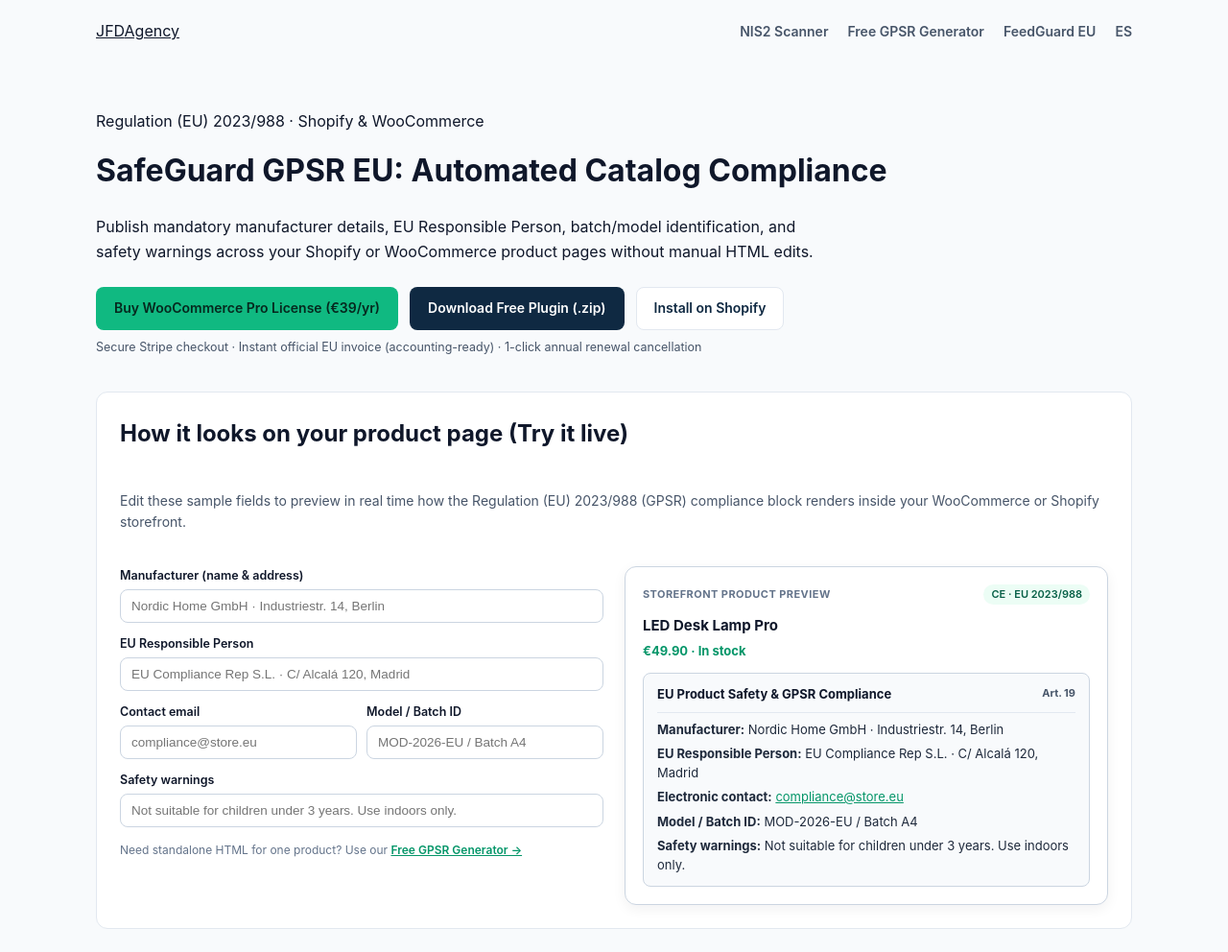
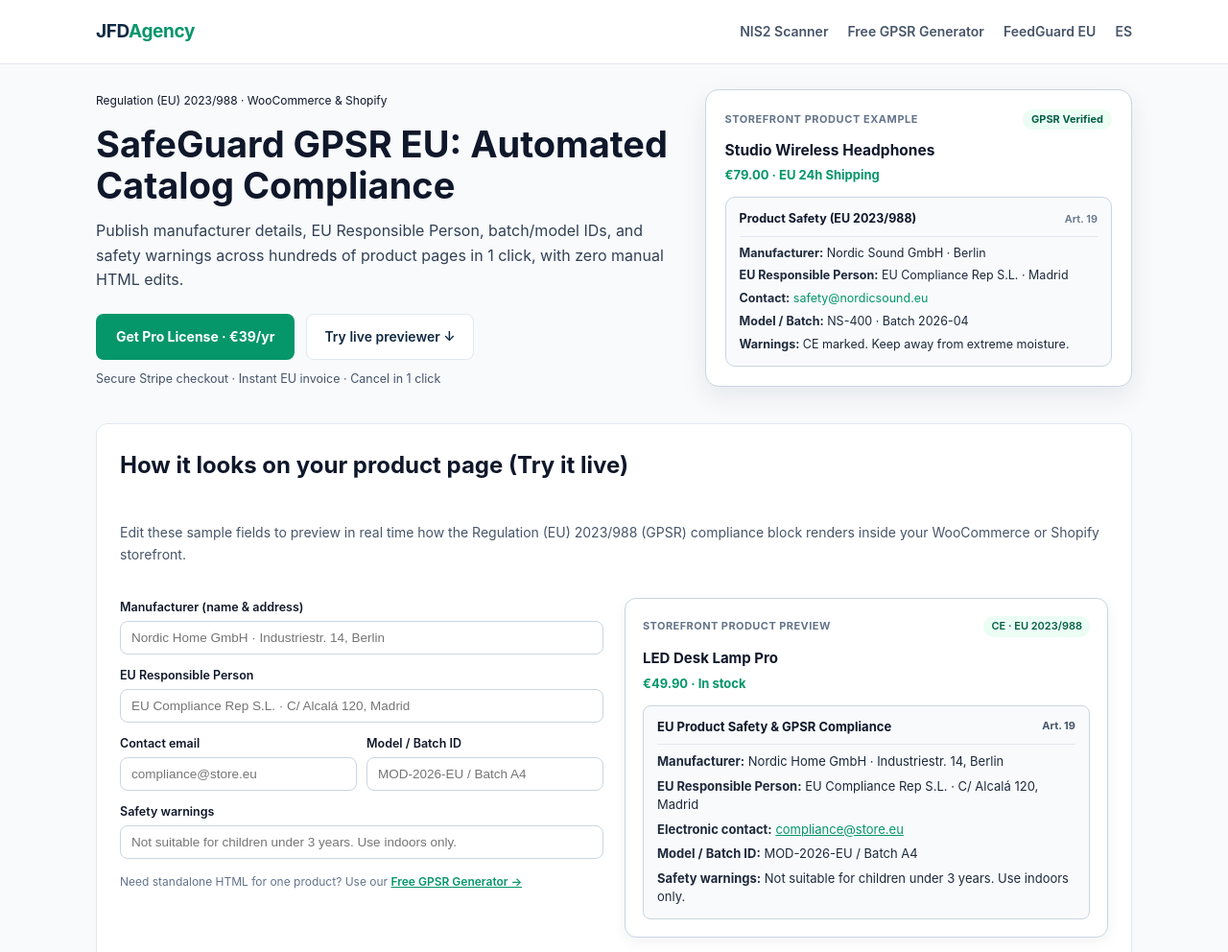
Before and after one commit to jusefek/jfdagency-web, a plain HTML site: page en/safeguard-gpsr/index.html in a window 1280 px wide. Shown: the top 992 px of the page at 96% size. Drawn offline with Linux system fonts and the light colour scheme.

Commit message:
Improve SafeGuard GPSR header and 2-column hero layout

```diff
--- a/assets/css/styles.css
+++ b/assets/css/styles.css
@@ -608,3 +608,45 @@ a {
   background: #f1f5f9;
   color: var(--navy);
 }
+
+.navbar {
+  position: sticky;
+  top: 0;
+  z-index: 40;
+  background: rgba(255, 255, 255, 0.94);
+  backdrop-filter: blur(8px);
+  border-bottom: 1px solid var(--border);
+}
+
+.logo {
+  text-decoration: none;
+  font-weight: 700;
+  font-size: 19px;
+  color: var(--navy);
+  letter-spacing: -0.02em;
+}
+
+.logo span {
+  color: var(--emerald-dark);
+}
+
+.btn-emerald-solid {
+  background: #059669;
+  color: #ffffff;
+  font-weight: 700;
+}
+
+.gpsr-hero-grid {
+  display: grid;
+  grid-template-columns: 1.15fr 0.85fr;
+  gap: 32px;
+  align-items: center;
+  margin-bottom: 36px;
+}
+
+@media (max-width: 860px) {
+  .gpsr-hero-grid {
+    grid-template-columns: 1fr;
+    gap: 24px;
+  }
+}
--- a/en/safeguard-gpsr/index.html
+++ b/en/safeguard-gpsr/index.html
@@ -43,7 +43,7 @@
 <body>
   <nav class="navbar">
     <div class="container nav-inner">
-      <a href="/en/" class="logo">JFD<span>Agency</span></a>
+      <a href="/en/" class="logo" style="text-decoration:none;font-weight:700;">JFD<span>Agency</span></a>
       <div class="nav-links">
         <a href="/en/nis2/">NIS2 Scanner</a>
         <a href="/en/gpsr/">Free GPSR Generator</a>
@@ -53,24 +53,50 @@
     </div>
   </nav>
 
-  <main class="container" style="padding-top:48px;padding-bottom:64px;">
-    <span class="badge badge-green">Regulation (EU) 2023/988 · Shopify &amp; WooCommerce</span>
-    <h1 style="margin-top:12px;">SafeGuard GPSR EU: Automated Catalog Compliance</h1>
-    <p class="lead" style="max-width:760px;">
-      Publish mandatory manufacturer details, EU Responsible Person, batch/model identification, and safety warnings across your Shopify or WooCommerce product pages without manual HTML edits.
-    </p>
+  <main class="container" style="padding-top:24px;padding-bottom:64px;">
+    <section class="gpsr-hero-grid" aria-label="SafeGuard GPSR EU Overview">
+      <div>
+        <span class="badge badge-green" style="font-size:12px;">Regulation (EU) 2023/988 · WooCommerce &amp; Shopify</span>
+        <h1 style="margin:12px 0 12px;font-size:clamp(26px,3.2vw,38px);line-height:1.15;">SafeGuard GPSR EU: Automated Catalog Compliance</h1>
+        <p class="lead" style="margin:0 0 22px;font-size:16px;color:#334155;">
+          Publish manufacturer details, EU Responsible Person, batch/model IDs, and safety warnings across hundreds of product pages in 1 click, with zero manual HTML edits.
+        </p>
 
-    <div style="display:flex;gap:12px;flex-wrap:wrap;margin:24px 0 8px;">
-      <a href="https://buy.stripe.com/aFaaEY4pM51J1K8gnS57W00" target="_blank" rel="noopener noreferrer" class="btn btn-emerald">Buy WooCommerce Pro License (€39/yr)</a>
-      <a href="/downloads/safeguard-gpsr-eu.zip" download class="btn btn-primary">Download Free Plugin (.zip)</a>
-      <a href="https://apps.shopify.com/safeguard-gpsr-eu" target="_blank" rel="noopener noreferrer" class="btn btn-outline">Install on Shopify</a>
-    </div>
-    <p style="margin:0 0 36px;font-size:12.5px;color:#475569;">
-      Secure Stripe checkout · Instant official EU invoice (accounting-ready) · 1-click annual renewal cancellation
-    </p>
+        <div style="display:flex;gap:12px;flex-wrap:wrap;margin-bottom:10px;">
+          <a href="https://buy.stripe.com/aFaaEY4pM51J1K8gnS57W00" target="_blank" rel="noopener noreferrer" class="btn btn-emerald-solid" style="padding:12px 20px;">Get Pro License · €39/yr</a>
+          <a href="#live-preview" class="btn btn-outline" style="padding:12px 18px;">Try live previewer ↓</a>
+        </div>
+        <p style="margin:0;font-size:12.5px;color:#475569;">
+          Secure Stripe checkout · Instant EU invoice · Cancel in 1 click
+        </p>
+      </div>
+
+      <div style="border:1px solid #cbd5e1;border-radius:14px;background:#ffffff;box-shadow:0 10px 28px rgba(15,23,42,0.08);padding:20px;">
+        <div style="display:flex;justify-content:space-between;align-items:center;margin-bottom:10px;">
+          <span style="font-size:11px;font-weight:700;text-transform:uppercase;letter-spacing:0.05em;color:#64748b;">Storefront Product Example</span>
+          <span style="font-size:11px;padding:2px 9px;border-radius:999px;background:#ecfdf5;color:#065f46;font-weight:700;">GPSR Verified</span>
+        </div>
+        <div style="font-weight:700;font-size:15.5px;color:#0f172a;">Studio Wireless Headphones</div>
+        <div style="font-size:13px;color:#059669;font-weight:700;margin:2px 0 12px;">€79.00 · EU 24h Shipping</div>
+
+        <div style="border:1px solid #cbd5e1;border-radius:10px;background:#f8fafc;padding:13px 14px;font-size:12.5px;line-height:1.5;color:#1e293b;">
+          <div style="font-weight:700;color:#0f172a;margin-bottom:8px;display:flex;justify-content:space-between;align-items:center;">
+            <span>Product Safety (EU 2023/988)</span>
+            <span style="font-size:11px;color:#64748b;font-weight:600;">Art. 19</span>
+          </div>
+          <div style="display:grid;gap:5px;border-top:1px solid #e2e8f0;padding-top:8px;">
+            <div><strong>Manufacturer:</strong> Nordic Sound GmbH · Berlin</div>
+            <div><strong>EU Responsible Person:</strong> EU Compliance Rep S.L. · Madrid</div>
+            <div><strong>Contact:</strong> <span style="color:#059669;">safety@nordicsound.eu</span></div>
+            <div><strong>Model / Batch:</strong> NS-400 · Batch 2026-04</div>
+            <div><strong>Warnings:</strong> CE marked. Keep away from extreme moisture.</div>
+          </div>
+        </div>
+      </div>
+    </section>
 
     <!-- 1 & 2. Realistic visual preview + Live in-browser customizer -->
-    <section class="card" style="margin-bottom:28px;" aria-label="Live GPSR product page preview">
+    <section id="live-preview" class="card" style="margin-bottom:28px;" aria-label="Live GPSR product page preview">
       <h2 style="margin-top:0;">How it looks on your product page (Try it live)</h2>
       <p style="color:#475569;font-size:14px;margin-top:4px;">
         Edit these sample fields to preview in real time how the Regulation (EU) 2023/988 (GPSR) compliance block renders inside your WooCommerce or Shopify storefront.
@@ -207,8 +233,8 @@
           Start free for up to 25 products per batch or unlock unlimited bulk compliance for <strong>€39/year</strong>.
         </p>
         <div class="btn-row" style="align-items:center;">
-          <a href="https://buy.stripe.com/aFaaEY4pM51J1K8gnS57W00" target="_blank" rel="noopener noreferrer" class="btn btn-emerald">Buy WooCommerce Pro License (€39/yr)</a>
-          <a href="/en/gpsr/" class="btn btn-outline" style="background:rgba(255,255,255,0.08);color:#ffffff;border-color:rgba(255,255,255,0.28);">Try Free HTML Generator</a>
+          <a href="https://buy.stripe.com/aFaaEY4pM51J1K8gnS57W00" target="_blank" rel="noopener noreferrer" class="btn btn-emerald-solid">Get Pro License · €39/yr</a>
+          <a href="/downloads/safeguard-gpsr-eu.zip" download class="btn btn-outline" style="background:rgba(255,255,255,0.08);color:#ffffff;border-color:rgba(255,255,255,0.28);">Download Free Plugin (.zip)</a>
         </div>
         <p style="margin:10px 0 0;font-size:12.5px;color:#cbd5e1;">
           Secure Stripe checkout · Instant official EU invoice (accounting-ready) · 1-click annual renewal cancellation
```
Also changed, not shown: safeguard-gpsr/index.html (+44 -18 lines).
